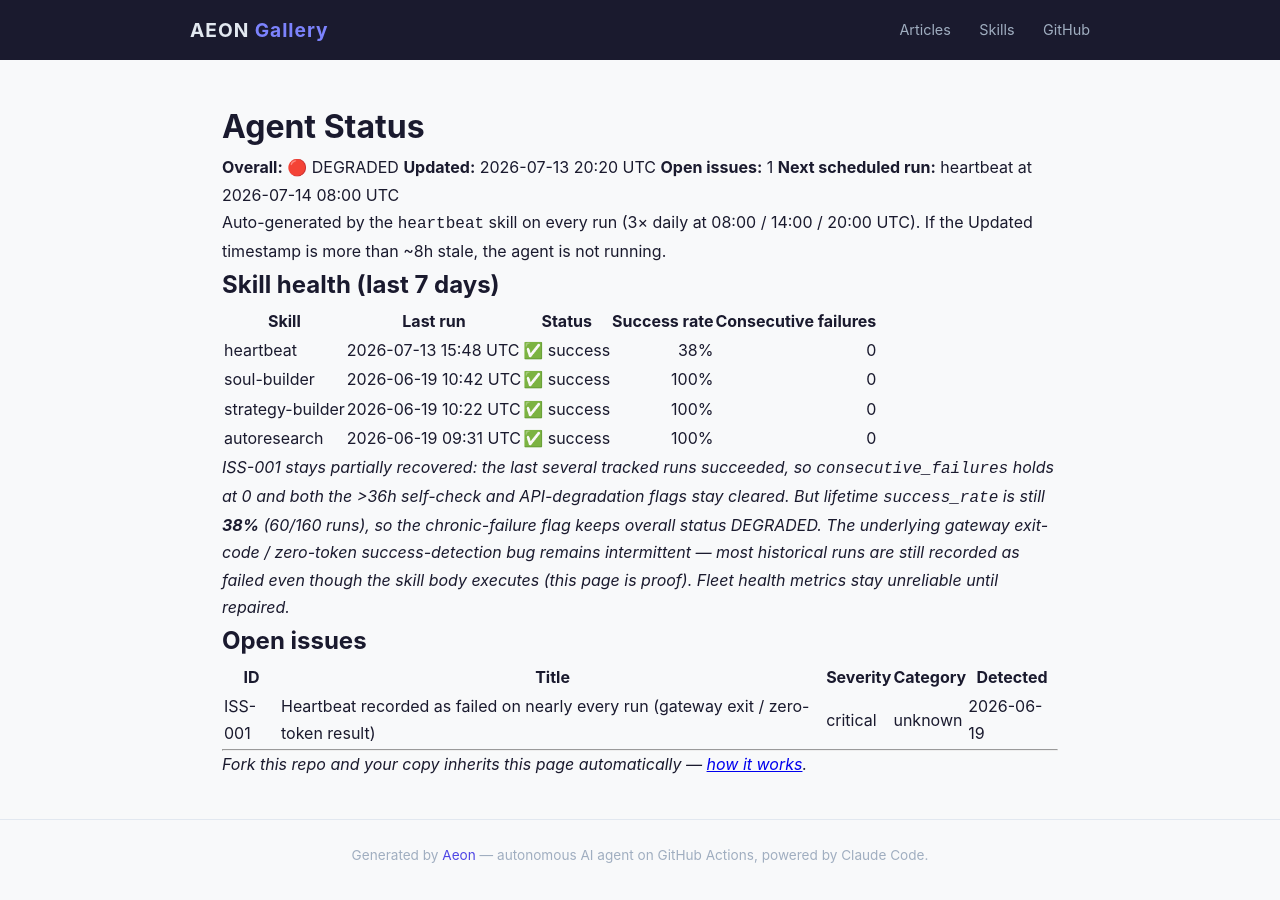
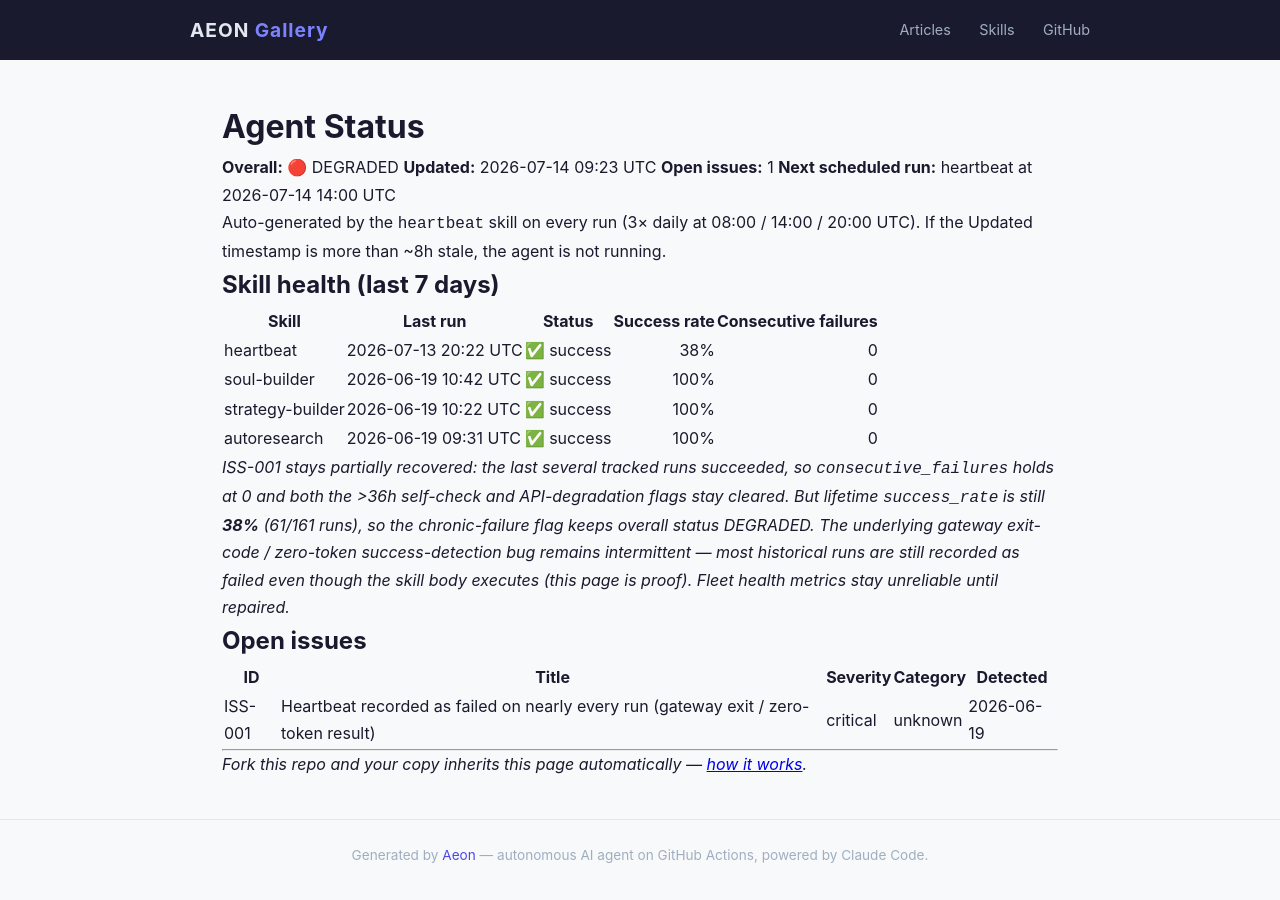
Before and after one commit to RickCrosschain/aeon, a Jekyll site: the page built from docs/status.md, in a window 1280 px wide. Built offline with Jekyll 4.4.1, drawn with Linux system fonts in a browser that asks for light colours.

Commit message:
chore(heartbeat): auto-commit 2026-07-14

```diff
--- a/docs/status.md
+++ b/docs/status.md
@@ -7,9 +7,9 @@
 # Agent Status
 
 **Overall:** 🔴 DEGRADED
-**Updated:** 2026-07-13 20:20 UTC
+**Updated:** 2026-07-14 09:23 UTC
 **Open issues:** 1
-**Next scheduled run:** heartbeat at 2026-07-14 08:00 UTC
+**Next scheduled run:** heartbeat at 2026-07-14 14:00 UTC
 
 Auto-generated by the `heartbeat` skill on every run (3× daily at 08:00 / 14:00 / 20:00 UTC). If the Updated timestamp is more than ~8h stale, the agent is not running.
 
@@ -17,12 +17,12 @@
 
 | Skill | Last run | Status | Success rate | Consecutive failures |
 |-------|----------|--------|-------------:|---------------------:|
-| heartbeat | 2026-07-13 15:48 UTC | ✅ success | 38% | 0 |
+| heartbeat | 2026-07-13 20:22 UTC | ✅ success | 38% | 0 |
 | soul-builder | 2026-06-19 10:42 UTC | ✅ success | 100% | 0 |
 | strategy-builder | 2026-06-19 10:22 UTC | ✅ success | 100% | 0 |
 | autoresearch | 2026-06-19 09:31 UTC | ✅ success | 100% | 0 |
 
-_ISS-001 stays partially recovered: the last several tracked runs succeeded, so `consecutive_failures` holds at 0 and both the >36h self-check and API-degradation flags stay cleared. But lifetime `success_rate` is still **38%** (60/160 runs), so the chronic-failure flag keeps overall status DEGRADED. The underlying gateway exit-code / zero-token success-detection bug remains intermittent — most historical runs are still recorded as failed even though the skill body executes (this page is proof). Fleet health metrics stay unreliable until repaired._
+_ISS-001 stays partially recovered: the last several tracked runs succeeded, so `consecutive_failures` holds at 0 and both the >36h self-check and API-degradation flags stay cleared. But lifetime `success_rate` is still **38%** (61/161 runs), so the chronic-failure flag keeps overall status DEGRADED. The underlying gateway exit-code / zero-token success-detection bug remains intermittent — most historical runs are still recorded as failed even though the skill body executes (this page is proof). Fleet health metrics stay unreliable until repaired._
 
 ## Open issues
 
--- a/memory/token-usage.csv
+++ b/memory/token-usage.csv
@@ -63,3 +63,4 @@
 2026-07-13,heartbeat,claude-opus-4-8,2098,4652,449976,40426
 2026-07-13,heartbeat,claude-opus-4-8,2096,5787,283158,43630
 2026-07-13,heartbeat,claude-opus-4-8,2092,5100,282703,40579
+2026-07-14,heartbeat,claude-opus-4-8,2098,5053,355943,27777
```
Also changed, not shown: memory/logs/2026-07-14.md (added, +16 -0 lines), .outputs/heartbeat.md.
